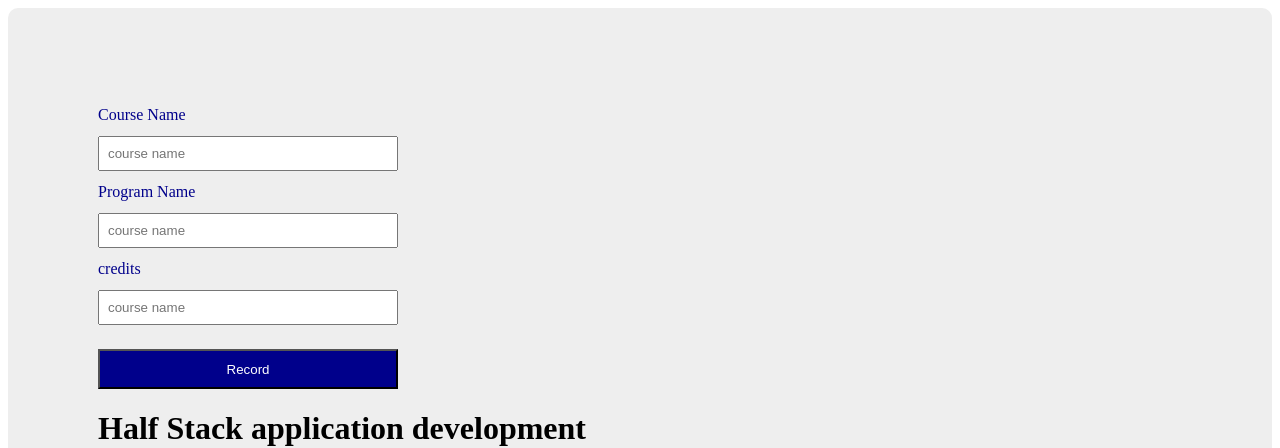
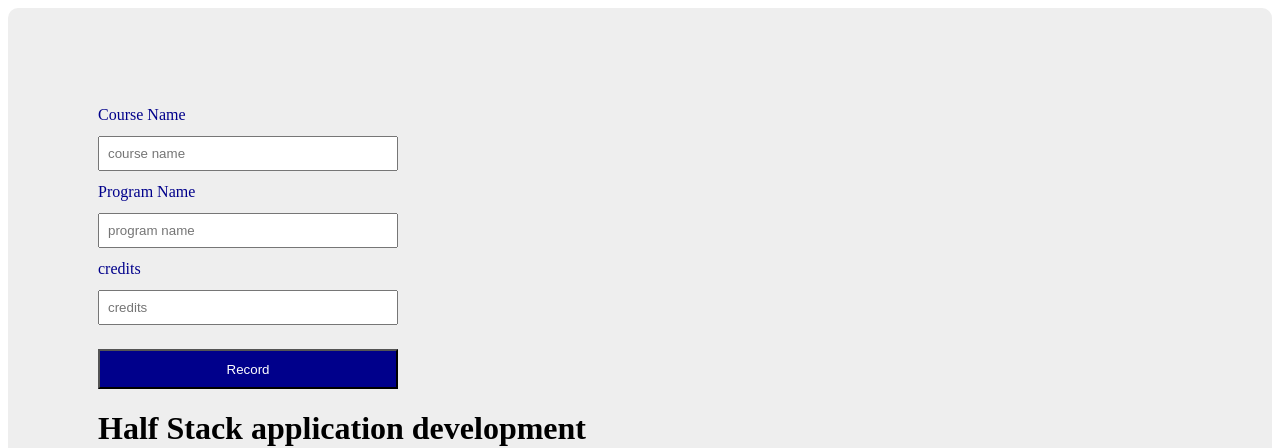
Before and after one commit to ElvisAns/openfullstack, a React (Create React App) app in the folder part2/courseinfo/: page / in a window 1280 px wide. Shown: the top 448 px of the page. Built offline with nearby package versions, Linux system fonts and the light colour scheme.

Commit message:
The form component refactor

```diff
--- a/part2/courseinfo/src/components/Course.js
+++ b/part2/courseinfo/src/components/Course.js
@@ -7,16 +7,16 @@ const Header = (props) => {
 
 const Form = (props) => {
     return (
-        <div style={props.style}>
+        <form style={props.style}>
             <label style={props.style.label}>Course Name</label>
             <input style={props.style.input} type="text" placeholder="course name" />
             <label style={props.style.label}>Program Name</label>
-            <input style={props.style.input} type="text" placeholder="course name" />
+            <input style={props.style.input} type="text" placeholder="program name" />
             <label style={props.style.label}>credits</label>
-            <input style={props.style.input} type="text" placeholder="course name" />
+            <input style={props.style.input} type="number" placeholder="credits" />
 
             <button style={props.style.button} type="submit">Record</button>
-        </div>
+        </form>
     )
 }
 
```
